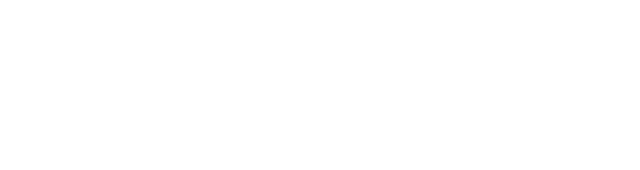
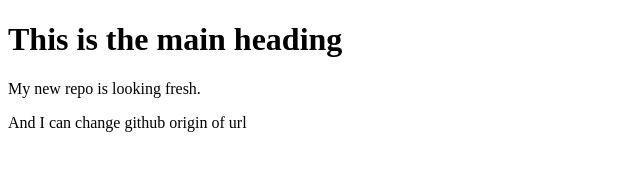
Before and after one commit to zihad-c/my-second-repo, a plain HTML site: page my-second-repo/index.html in a window 1280 px wide. Shown: the whole page, without its empty margins (0-640 px from the left). Drawn offline with Linux system fonts and the light colour scheme.

Commit message:
added h1 and p

```diff
--- a/my-second-repo/index.html
+++ b/my-second-repo/index.html
@@ -7,6 +7,8 @@
     <title>My Second Github Repo</title>
 </head>
 <body>
-
+    <h1>This is the main heading</h1>
+    <p>My new repo is looking fresh.</p>
+    <p>And I can change github origin of url</p>
 </body>
 </html>
```
